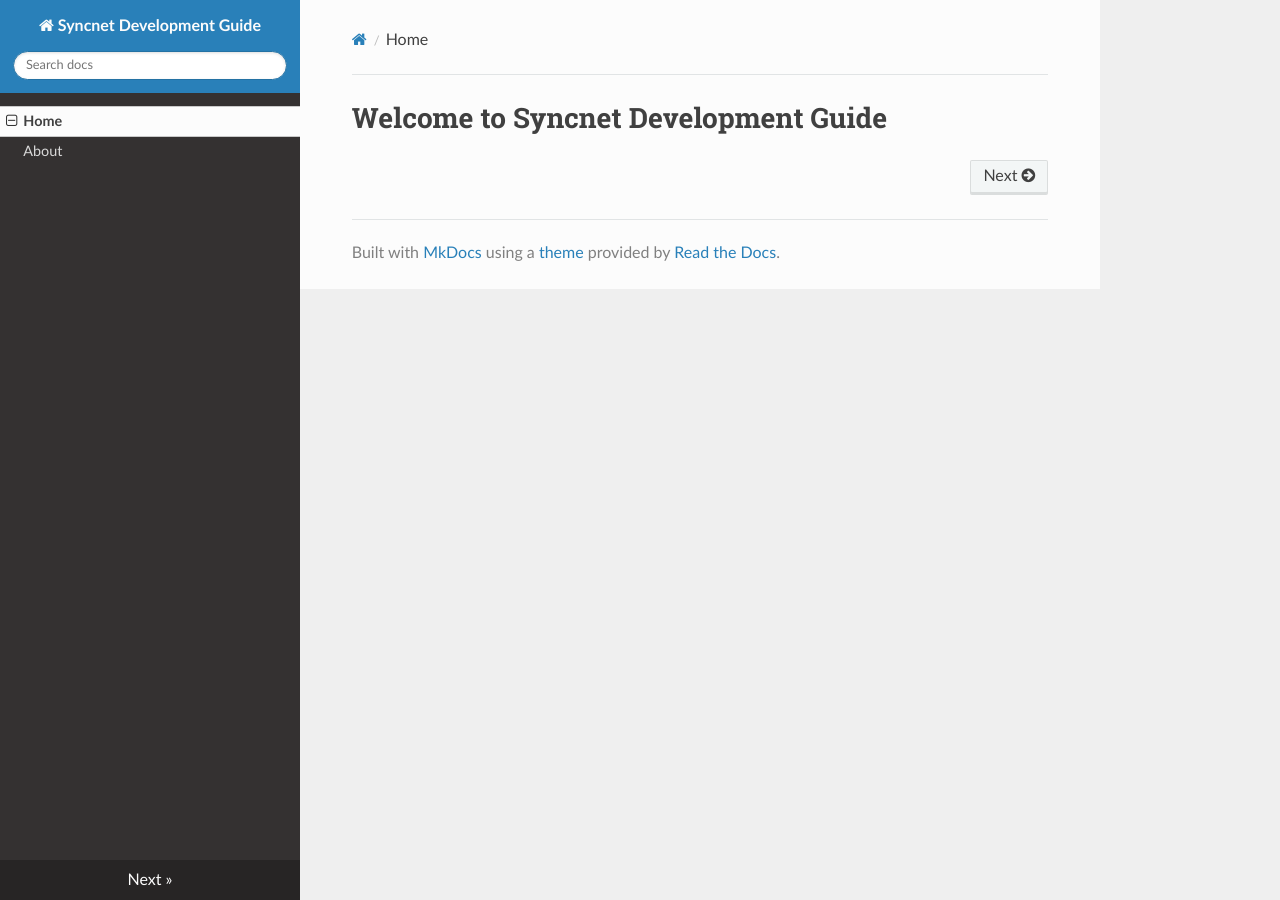
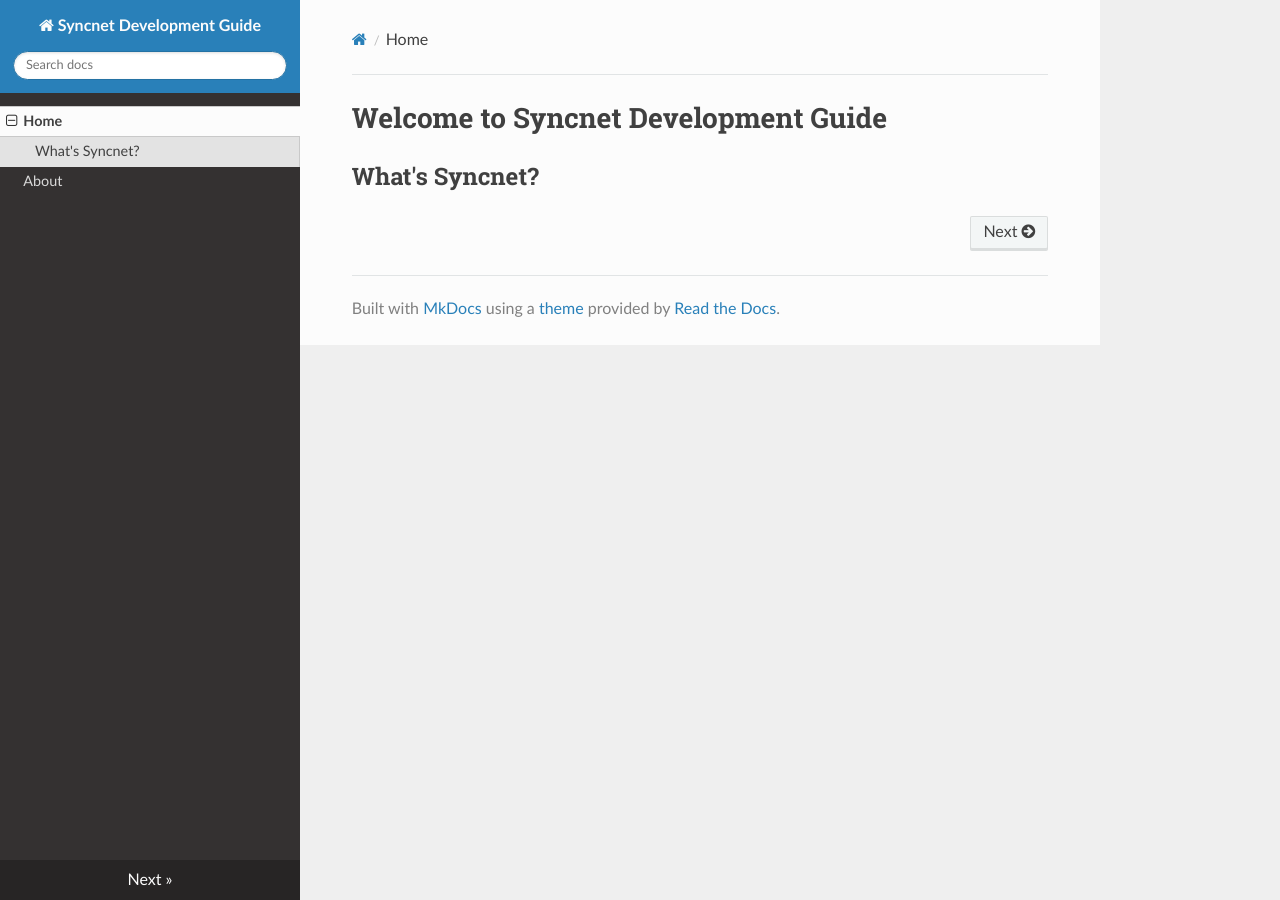
Before and after one commit to jun92/jun92.github.io, an MkDocs documentation site: the page built from docs/index.md, in a window 1280 px wide. Built offline with MkDocs 1.6.1, drawn with Linux system fonts in a browser that asks for light colours; nearby versions of some CDN libraries.

Commit message:
Update index.md

```diff
--- a/docs/index.md
+++ b/docs/index.md
@@ -1 +1,3 @@
 # Welcome to Syncnet Development Guide
+
+## What's Syncnet?
```
